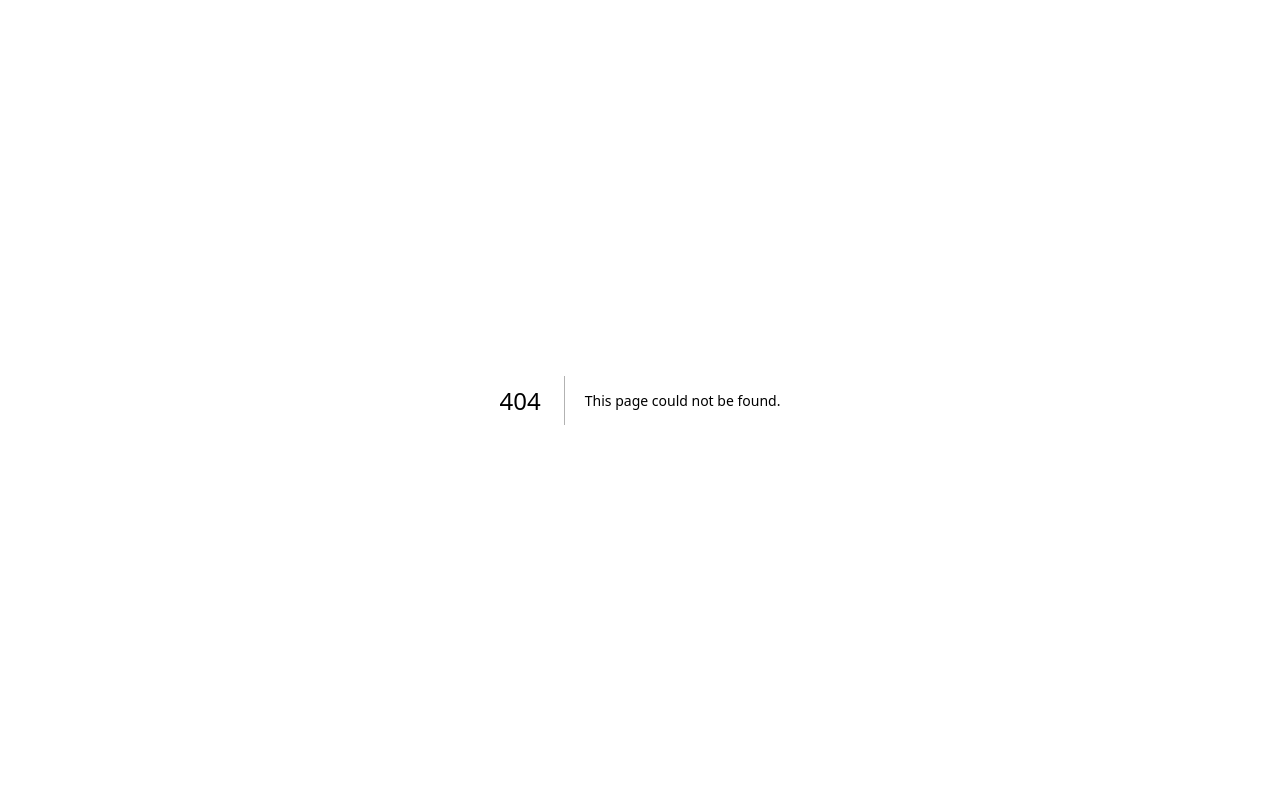
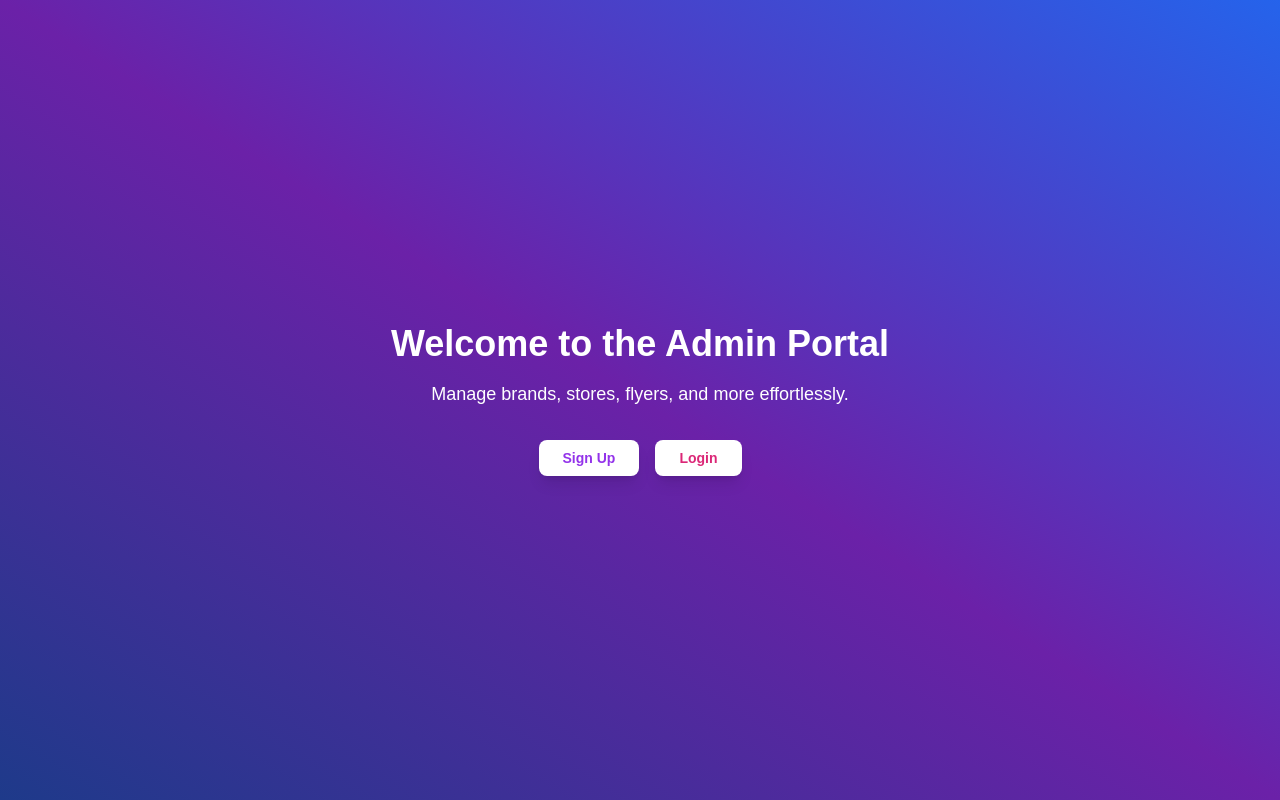
Before and after one commit to m-mehdi14/jspromotionalweb, a Next.js app: page /admin-auth in a window 1280 px wide. Before the commit this address had no page. Built offline with nearby package versions, Linux system fonts and the light colour scheme.

Commit message:
Admin Auth Routes created !

```diff
--- /dev/null
+++ b/app/(auth)/admin-auth/_components/main-component.tsx
@@ -0,0 +1,40 @@
+"use client";
+import { Button } from "@/components/ui/button";
+import { useRouter } from "next/navigation";
+import React from "react";
+
+const AdminAuthComponent = () => {
+  const router = useRouter();
+
+  return (
+    <div className="min-h-screen flex flex-col items-center justify-center bg-gradient-to-tr from-blue-900 via-purple-800 to-blue-600 text-white">
+      {/* Heading */}
+      <div className="text-center">
+        <h1 className="text-4xl font-extrabold mb-4">
+          Welcome to the Admin Portal
+        </h1>
+        <p className="text-lg font-medium mb-8">
+          Manage brands, stores, flyers, and more effortlessly.
+        </p>
+      </div>
+
+      {/* Buttons */}
+      <div className="flex space-x-4">
+        <Button
+          onClick={() => router.push("/signup")}
+          className="px-6 py-3 bg-white text-purple-600 rounded-lg shadow-lg font-semibold hover:bg-gray-100 transition-all hover:bg-opacity-70"
+        >
+          Sign Up
+        </Button>
+        <Button
+          onClick={() => router.push("/login")}
+          className="px-6 py-3 bg-white text-pink-600 rounded-lg shadow-lg font-semibold hover:bg-gray-100 transition-all hover:bg-opacity-70"
+        >
+          Login
+        </Button>
+      </div>
+    </div>
+  );
+};
+
+export default AdminAuthComponent;
--- /dev/null
+++ b/app/(auth)/admin-auth/login/page.tsx
@@ -0,0 +1,7 @@
+import React from "react";
+
+const AdminAuthLogin = () => {
+  return <div>AdminAuthLogin</div>;
+};
+
+export default AdminAuthLogin;
--- /dev/null
+++ b/app/(auth)/admin-auth/page.tsx
@@ -0,0 +1,12 @@
+import React from "react";
+import AdminAuthComponent from "./_components/main-component";
+
+const AdminAuthPage = () => {
+  return (
+    <div>
+      <AdminAuthComponent />
+    </div>
+  );
+};
+
+export default AdminAuthPage;
--- /dev/null
+++ b/app/(auth)/admin-auth/sign-up/page.tsx
@@ -0,0 +1,5 @@
+import React from "react";
+
+export const AdminAuthSignUp = () => {
+  return <div>AdminAuthSignUp</div>;
+};
```
